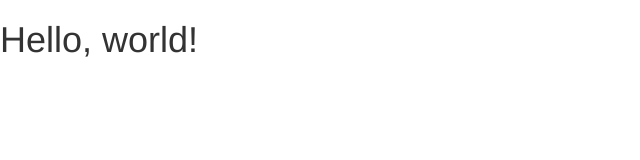
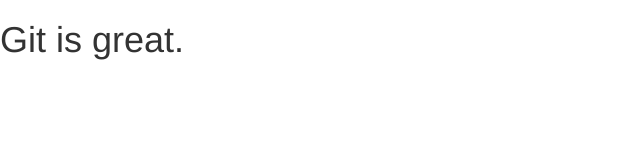
Before and after one commit to neiltaylor07/GitTest, a plain HTML site: page index.html in a window 1280 px wide. Shown: the whole page, without its empty margins (0-640 px from the left). Drawn offline with nearby package versions, Linux system fonts and the light colour scheme.

Commit message:
changed index

```diff
--- a/index.html
+++ b/index.html
@@ -17,7 +17,7 @@
     <![endif]-->
   </head>
   <body>
-    <h1>Hello, world!</h1>
+    <h1>Git is great.</h1>
 
     <!-- jQuery (necessary for Bootstrap's JavaScript plugins) -->
     <script src="https://ajax.googleapis.com/ajax/libs/jquery/1.11.0/jquery.min.js"></script>
```
